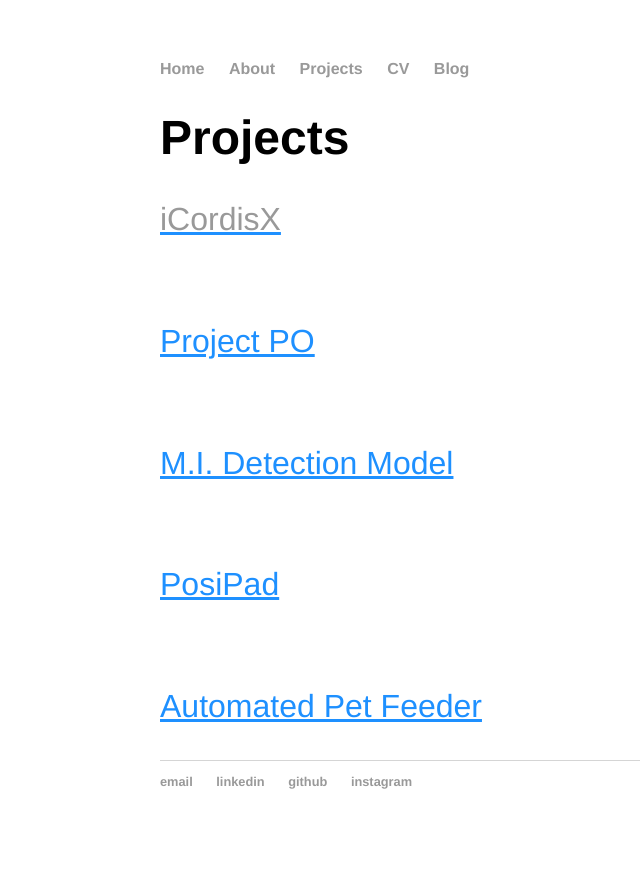
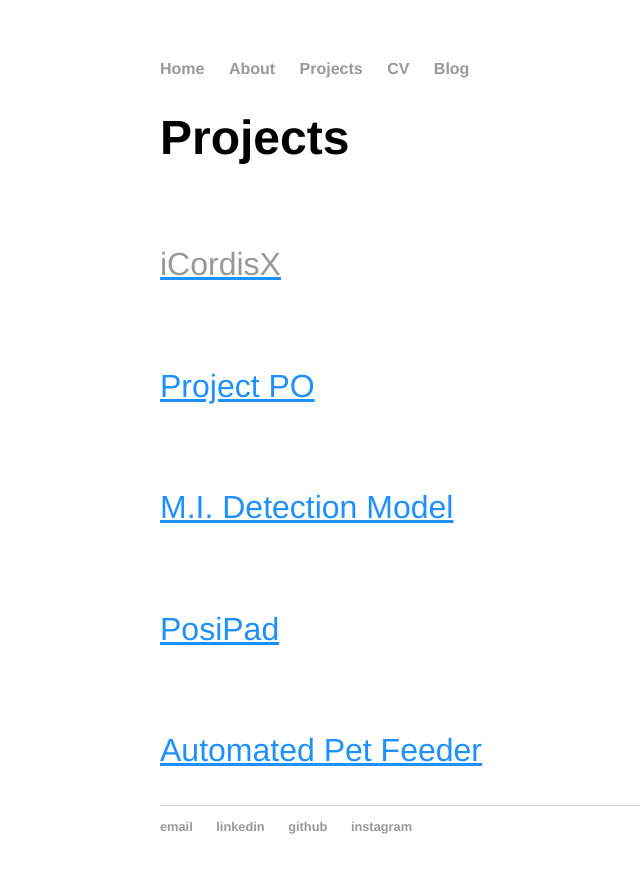
Before and after one commit to pat-liu/WebsiteV1, a Jekyll site: the page built from projects/index.html, in a window 1280 px wide. Shown: the top 873 px of the page, without its empty margins (32-672 px from the left). Built offline with Jekyll 4.4.1, drawn with Linux system fonts in a browser that asks for light colours.

Commit message:
Update index.html

```diff
--- a/projects/index.html
+++ b/projects/index.html
@@ -6,7 +6,7 @@ title: Projects
 <div class="blurb">
 	<h1>Projects</h1>
 
-  <p class="project"><u><a href="/projects/icordisx.html">iCordisX</a></u></p>
+  <p class="project"><br><u><a href="/projects/icordisx.html">iCordisX</a></u></br></p>
   <p class="project"><br><u>Project PO</u></br></p>
   <p class="project"><br><u>M.I. Detection Model</u></br></p>
   <p class="project"><br><u>PosiPad</u></br></p>
```
